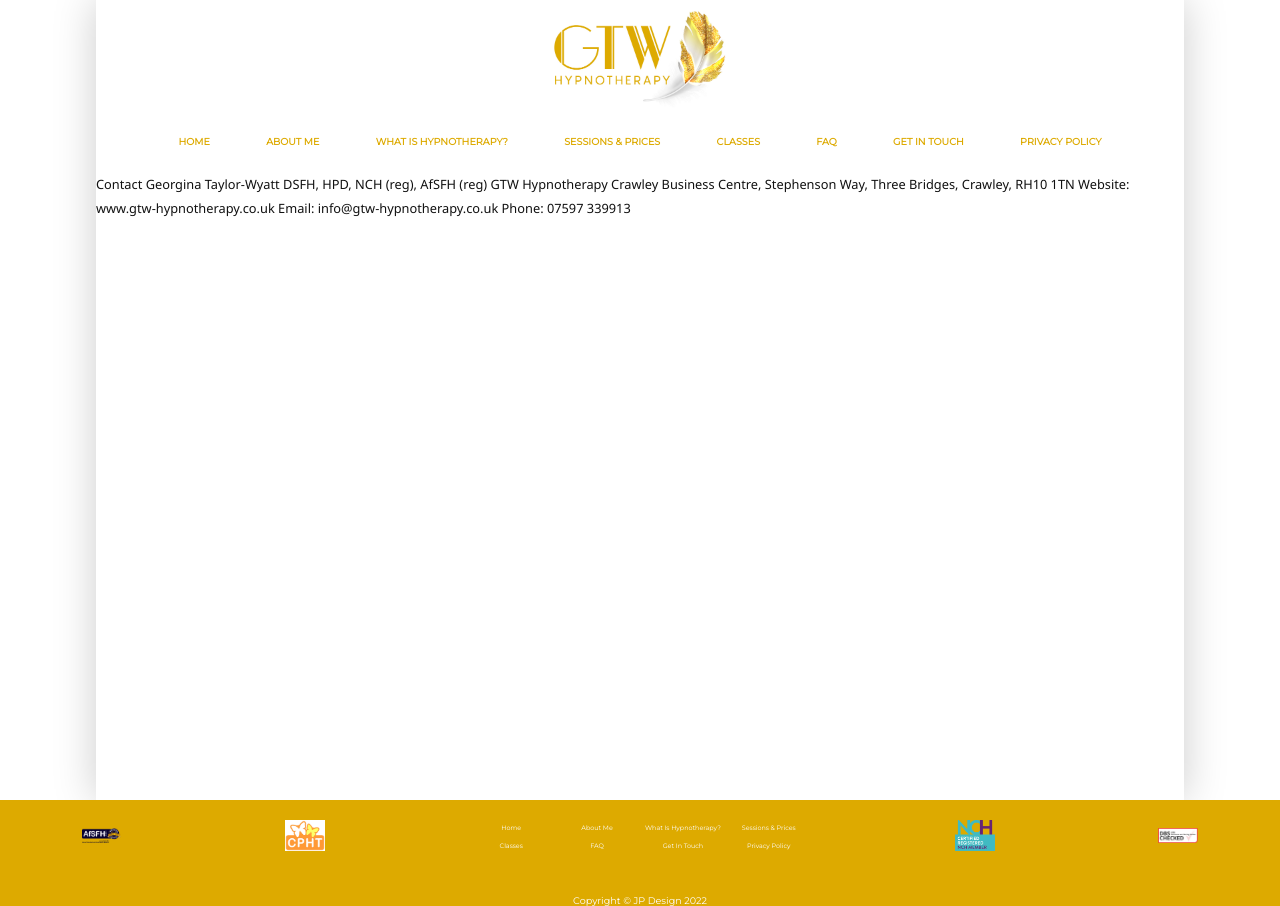
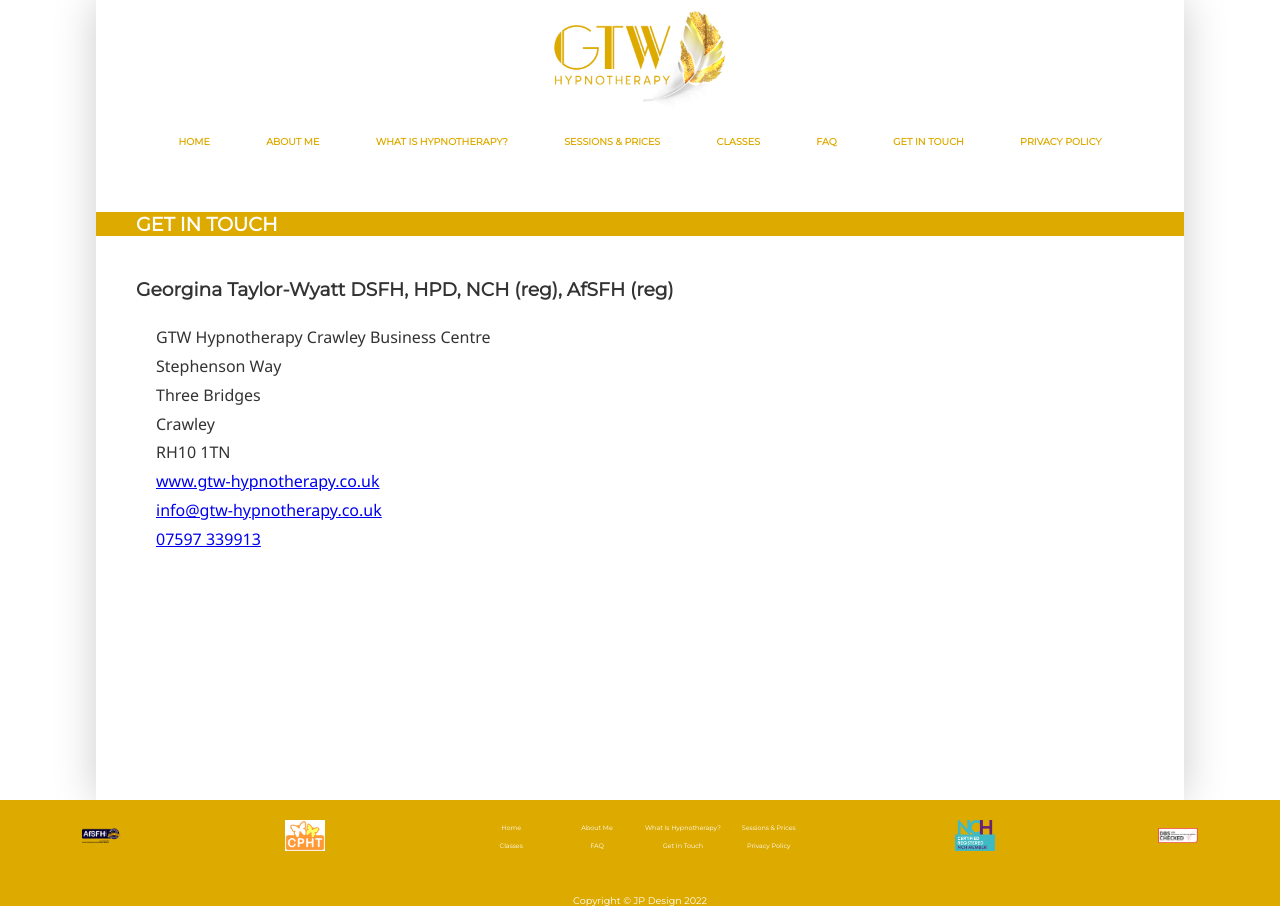
Before and after one commit to snowdog773/gtw-hypnotherapy, a React (Create React App) app: page /contact in a window 1280 px wide. Built offline with nearby package versions, Linux system fonts and the light colour scheme.

Commit message:
headings all done

```diff
--- a/src/pages/About.js
+++ b/src/pages/About.js
@@ -2,11 +2,13 @@
 const About = () => {
   return (
     <>
-      <div className="pageBody">
+      <article className="pageBody">
+        <h2>About Me</h2>
+        <div className="homeText">
           <p>
             I trained at the Clifton Practice for Hypnotherapy Training and
-          qualified with both a Diploma in Solution Focused Hypnotherapy (DSFH)
-          and the prestigious Hypnotherapy Practitioner Diploma (HPD).
+            qualified with both a Diploma in Solution Focused Hypnotherapy
+            (DSFH) and the prestigious Hypnotherapy Practitioner Diploma (HPD).
           </p>
           <p>
             My work in this field of therapy comes after, and also alongside, a
@@ -17,39 +19,42 @@
           </p>
           <p>
             {" "}
-          My decision to be a hypnotherapist happened one evening when scrolling
-          through social media and an advert popped up. After researching the
-          various courses available to me I was in no doubt that solution
-          focused hypnotherapy was the way for me to go. And I couldn’t have
-          been more right! In my own life I have always been a forward-thinker,
-          trying not to worry about things that may never happen, and being
-          conscious of putting a positive spin on things that might at first
-          seem troublesome.
+            My decision to be a hypnotherapist happened one evening when
+            scrolling through social media and an advert popped up. After
+            researching the various courses available to me I was in no doubt
+            that solution focused hypnotherapy was the way for me to go. And I
+            couldn’t have been more right! In my own life I have always been a
+            forward-thinker, trying not to worry about things that may never
+            happen, and being conscious of putting a positive spin on things
+            that might at first seem troublesome.
           </p>
           <p>
             {" "}
-          As well as my work, I am also a wife, and Mum to two little people and
-          a shih tzu called Lola.{" "}
+            As well as my work, I am also a wife, and Mum to two little people
+            and a shih tzu called Lola.{" "}
           </p>
           <p>
-          I truly believe that my discovery of hypnotherapy has changed my life
-          for the better in many ways, not only from a career point of view but
-          also in my overall mental wellbeing, approach to life, motivation and
-          happiness. My aim is to share this process with as many people as
-          possible and let them experience for themselves the significant
-          changes that can be made, no matter how impossible they may seem.{" "}
+            I truly believe that my discovery of hypnotherapy has changed my
+            life for the better in many ways, not only from a career point of
+            view but also in my overall mental wellbeing, approach to life,
+            motivation and happiness. My aim is to share this process with as
+            many people as possible and let them experience for themselves the
+            significant changes that can be made, no matter how impossible they
+            may seem.{" "}
           </p>
           <p>
             I would love for the opportunity to make hypnotherapy accessible for
-          you, so please don’t hesitate to contact me if you would like to book
-          in for your free, initial consultation.
+            you, so please don’t hesitate to contact me if you would like to
+            book in for your free, initial consultation.
           </p>
-        <p>
+          <p className="fullWidthQuote">
             {" "}
-          “If you always do what you’ve always done, you’ll always get what you
-          always got” – Henry Ford
+            “If you always do what you’ve always done, you’ll always get what
+            you always got”
           </p>
+          <p className="henryFord"> - Henry Ford</p>
         </div>
+      </article>
     </>
   );
 };
--- a/src/pages/Classes.js
+++ b/src/pages/Classes.js
@@ -5,12 +5,13 @@
       <h2>Relaxation and Well - Being Class</h2>
 
       <article>
+        <div className="homeText">
           <p>
             {" "}
             Take some time for yourself to lie back, give the conscious, active
-          part of your brain time to rest, and allow your powerful subconscious
-          mind to fire up and absorb the incredible, uplifting and motivating
-          language I will feed it.
+            part of your brain time to rest, and allow your powerful
+            subconscious mind to fire up and absorb the incredible, uplifting
+            and motivating language I will feed it.
           </p>
           <p>
             {" "}
@@ -21,14 +22,16 @@
           </p>
           <address>
             {" "}
-          St Barnabas Church Hall, Worth Road, Pound Hill, Crawley, West Sussex.
+            St Barnabas Church Hall, Worth Road, Pound Hill, Crawley, West
+            Sussex.
           </address>
           <p>Every Wednesday at 7.15 - 8pm </p>
           <p> Bring a mat, a cushion, and a blanket for your comfort </p>
-        <p>
+          <p className="lastParagraph">
             For more information and to book your space :{" "}
             <a href="https://bookwhen.com/gtw">https://bookwhen.com/gtw</a>
           </p>
+        </div>
       </article>
     </>
   );
--- a/src/pages/Contact.js
+++ b/src/pages/Contact.js
@@ -2,12 +2,33 @@
 const Contact = () => {
   return (
     <>
-      <div className="pageBody">
-        Contact Georgina Taylor-Wyatt DSFH, HPD, NCH (reg), AfSFH (reg) GTW
-        Hypnotherapy Crawley Business Centre, Stephenson Way, Three Bridges,
-        Crawley, RH10 1TN Website: www.gtw-hypnotherapy.co.uk Email:
-        info@gtw-hypnotherapy.co.uk Phone: 07597 339913
-      </div>
+      <article className="pageBody">
+        <h2>Get In Touch</h2>
+        <div className="homeText">
+          <h3>Georgina Taylor-Wyatt DSFH, HPD, NCH (reg), AfSFH (reg)</h3>
+          <ul className="noDecoration">
+            <li>GTW Hypnotherapy Crawley Business Centre</li>
+            <li> Stephenson Way</li>
+            <li> Three Bridges</li>
+            <li>Crawley</li>
+            <li> RH10 1TN </li>
+            <li>
+              {" "}
+              <a href="www.gtw-hypnotherapy.co.uk">
+                www.gtw-hypnotherapy.co.uk
+              </a>{" "}
+            </li>
+            <li>
+              <a href="mailto:info@gtw-hypnotherapy.co.uk">
+                info@gtw-hypnotherapy.co.uk
+              </a>{" "}
+            </li>
+            <li>
+              <a href="tel:07597339913">07597 339913</a>
+            </li>
+          </ul>
+        </div>
+      </article>
     </>
   );
 };
--- a/src/pages/PrivacyPolicy.js
+++ b/src/pages/PrivacyPolicy.js
@@ -3,8 +3,8 @@
   return (
     <>
       <article className="pageBody">
+        <h2>Privacy Policy</h2>
         <div className="homeText">
-          <h2>Privacy Policy</h2>
           <h3> Privacy Notice for GTW Hypnotherapy </h3>
           <p>
             The following information explains how I collect, use and protect
--- a/src/styles/App.css
+++ b/src/styles/App.css
@@ -32,6 +32,20 @@
   margin: 0;
   padding: 0;
   overflow: hidden;
+}
+
+h2 {
+  background-color: #ddaa00;
+  color: #fff;
+  /* text-align: center; */
+  margin-top: 40px;
+  padding-left: 40px;
+  font-family: montserrat;
+  text-transform: uppercase;
+}
+
+h3 {
+  font-family: montserrat;
 }
 
 div.header {
@@ -104,5 +118,5 @@
   font-size: 0.8rem;
   line-height: 1.5rem;
   font-family: "Segoe UI", Tahoma, Geneva, Verdana, sans-serif;
-  color: #111;
+  color: #333;
 }
--- a/src/styles/home.css
+++ b/src/styles/home.css
@@ -173,8 +173,9 @@
     padding: 100px 20px 0;
     line-height: 5rem;
     font-family: montserrat;
+    /* text-transform: uppercase; */
     color: #fff;
-    letter-spacing: 0.2rem;
+    letter-spacing: 0rem;
   }
 
   .areasPicture2 h3 {
@@ -184,7 +185,7 @@
     font-family: montserrat;
     color: #fff;
 
-    letter-spacing: 0.2rem;
+    letter-spacing: 0rem;
   }
 
   ul.flexSupport {
@@ -206,3 +207,27 @@
   list-style: none;
   padding-left: 20px;
 }
+
+/* for quote at bottom of ABOUT ME page */
+
+.fullWidthQuote {
+  display: block;
+  width: 100%;
+  background-color: #fff;
+  text-align: center;
+  font-style: italic;
+  font-size: 1.2rem;
+  line-height: 1rem;
+  color: var(--corn);
+
+  padding: 10px;
+  margin: 0;
+}
+
+.henryFord {
+  text-align: center;
+
+  padding-bottom: 30px;
+  font-size: 00.8rem;
+  margin: 0;
+}
```
Also changed, not shown: src/pages/Faq.js (+42 -39 lines), src/pages/Sessions.js (+35 -34 lines), src/pages/WhatIs.js (+28 -26 lines). Lines whose indentation alone changed are shown as unchanged.
